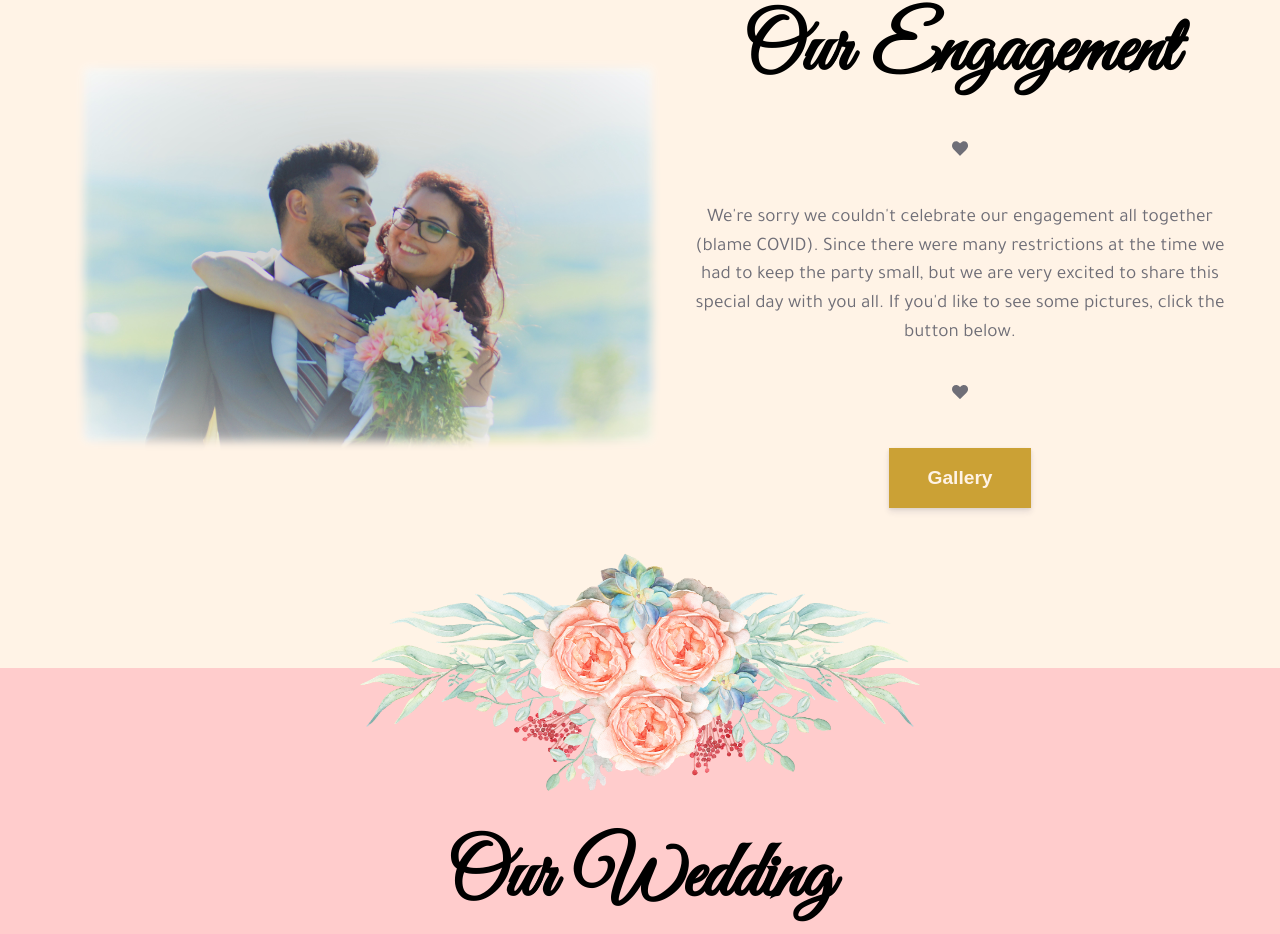
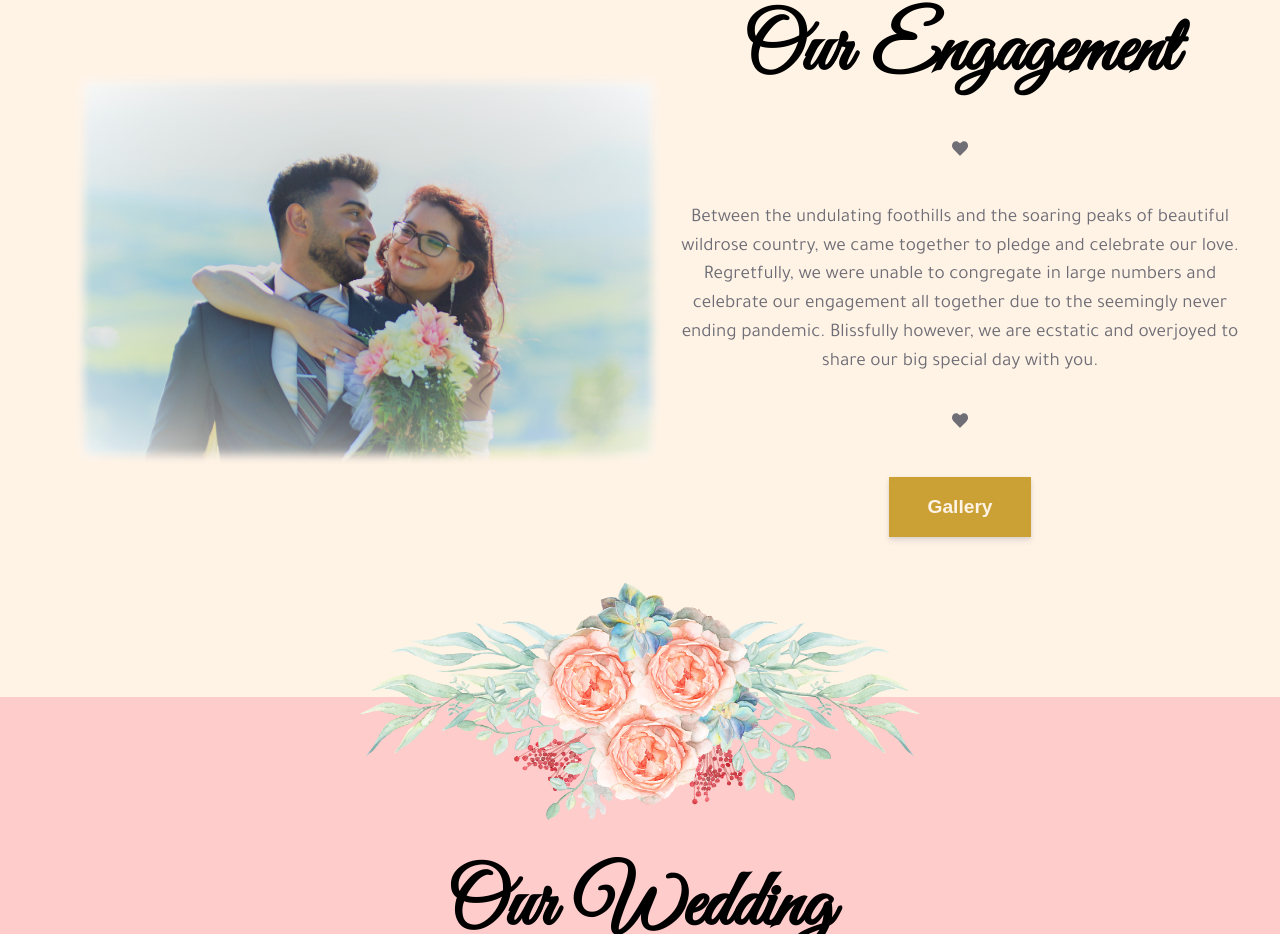
Before and after one commit to rsbaher/marco-regina, a Next.js app: page / in a window 1280 px wide. Shown: the part 896-1830 px from the top of the page. Built offline with nearby package versions, Linux system fonts and the light colour scheme.

Commit message:
update engagement section text

```diff
--- a/components/OurStory.js
+++ b/components/OurStory.js
@@ -58,24 +58,26 @@ export default function OurStory({ children }) {
   return (
     <>
       <DivContainer2>
-            <SideImgDiv style={{width: '95%'}}>
+        <SideImgDiv style={{ width: '95%' }}>
           <SideImg src="/img/engagement/FadedLaugh.JPG" />
           <FadeContainer></FadeContainer>
         </SideImgDiv>
-            <section style={{width: '95%'}}>
+        <section style={{ width: '95%' }}>
 
           <Subtitle >Our Engagement</Subtitle>
 
           <Story>
-              <img src="/img/heart.svg" style={{ width: '1.5em'}} />
-              <br/>
-              <br/>
-                We&apos;re sorry we couldn&apos;t celebrate our engagement all together (blame COVID). Since there were many restrictions
-                at the time we had to keep the party small, but we are very excited to share this special day with you all.
-                If you&apos;d like to see some pictures, click the button below.
+            <img src="/img/heart.svg" style={{ width: '1.5em' }} />
             <br />
             <br />
-                <img src="/img/heart.svg" style={{ width: '1.5em'}} />
+            Between the undulating foothills and the soaring peaks of beautiful wildrose country,
+            we came together to pledge and celebrate our love.
+            Regretfully, we were unable to congregate in large numbers and celebrate our engagement
+            all together due to the seemingly never ending pandemic.
+            Blissfully however, we are ecstatic and overjoyed to share our big special day with you.
+            <br />
+            <br />
+            <img src="/img/heart.svg" style={{ width: '1.5em' }} />
             <br />
             <br />
             <Link href="/gallery">
```
Lines whose indentation alone changed are shown as unchanged.
